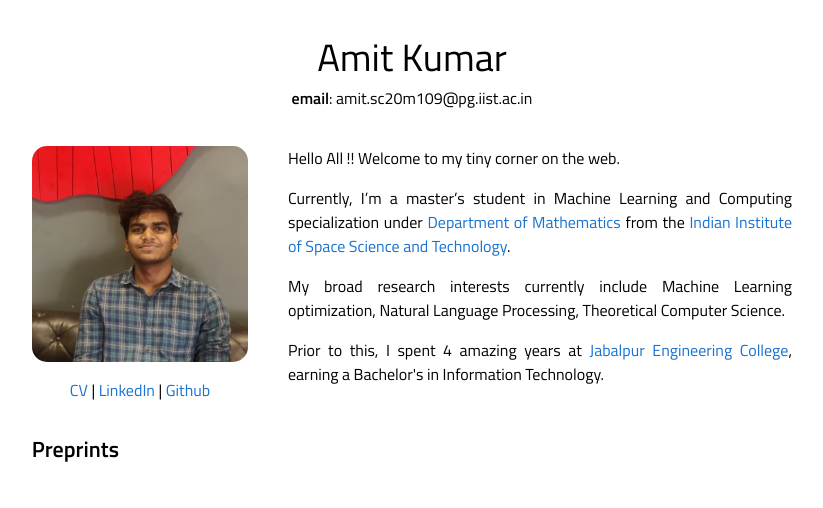
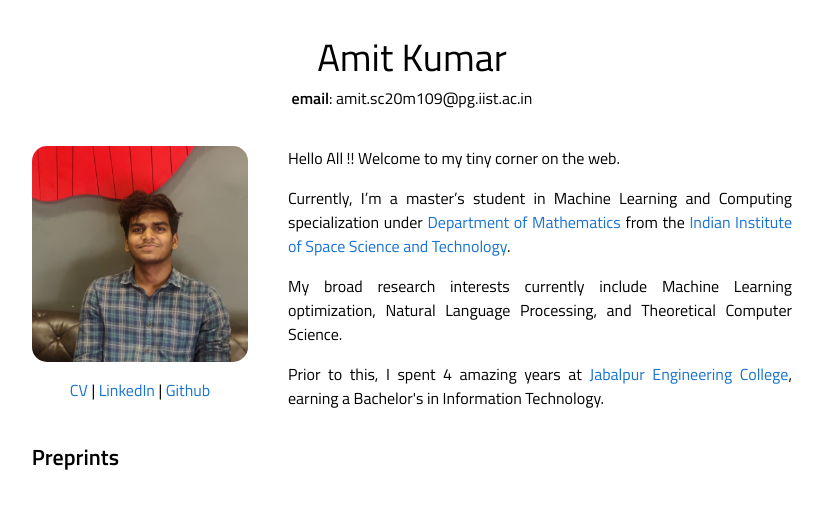
Before and after one commit to amitkumar0902/amitkumar0902.github.io, a plain HTML site: page index.html in a window 1280 px wide. Shown: the whole page, without its empty margins (228-1051 px from the left). Drawn offline with Linux system fonts and the light colour scheme.

Commit message:
Update index.html

```diff
--- a/index.html
+++ b/index.html
@@ -83,7 +83,7 @@
      <td width="68%" valign="top" align="justify" id="Bio">
      <p> Hello All !! Welcome to my tiny corner on the web. </p>
      <p> Currently, I’m a master’s student in Machine Learning and Computing specialization under <a href="https://www.iist.ac.in/departments/mathematics-profile" target="_blank"> Department of Mathematics </a> from the <a href="https://www.iist.ac.in/" target="_blank"> Indian Institute of Space Science and Technology</a>.</p>
-     <p> My broad research interests currently include Machine Learning optimization, Natural Language Processing, Theoretical Computer Science. </p>
+     <p> My broad research interests currently include Machine Learning optimization, Natural Language Processing, and Theoretical Computer Science. </p>
      <p> Prior to this, I spent 4 amazing years at <a href="https://www.jecjabalpur.ac.in/" target="_blank"> Jabalpur Engineering College</a>, earning a Bachelor's in Information Technology.</p>
 
      </td>
```
